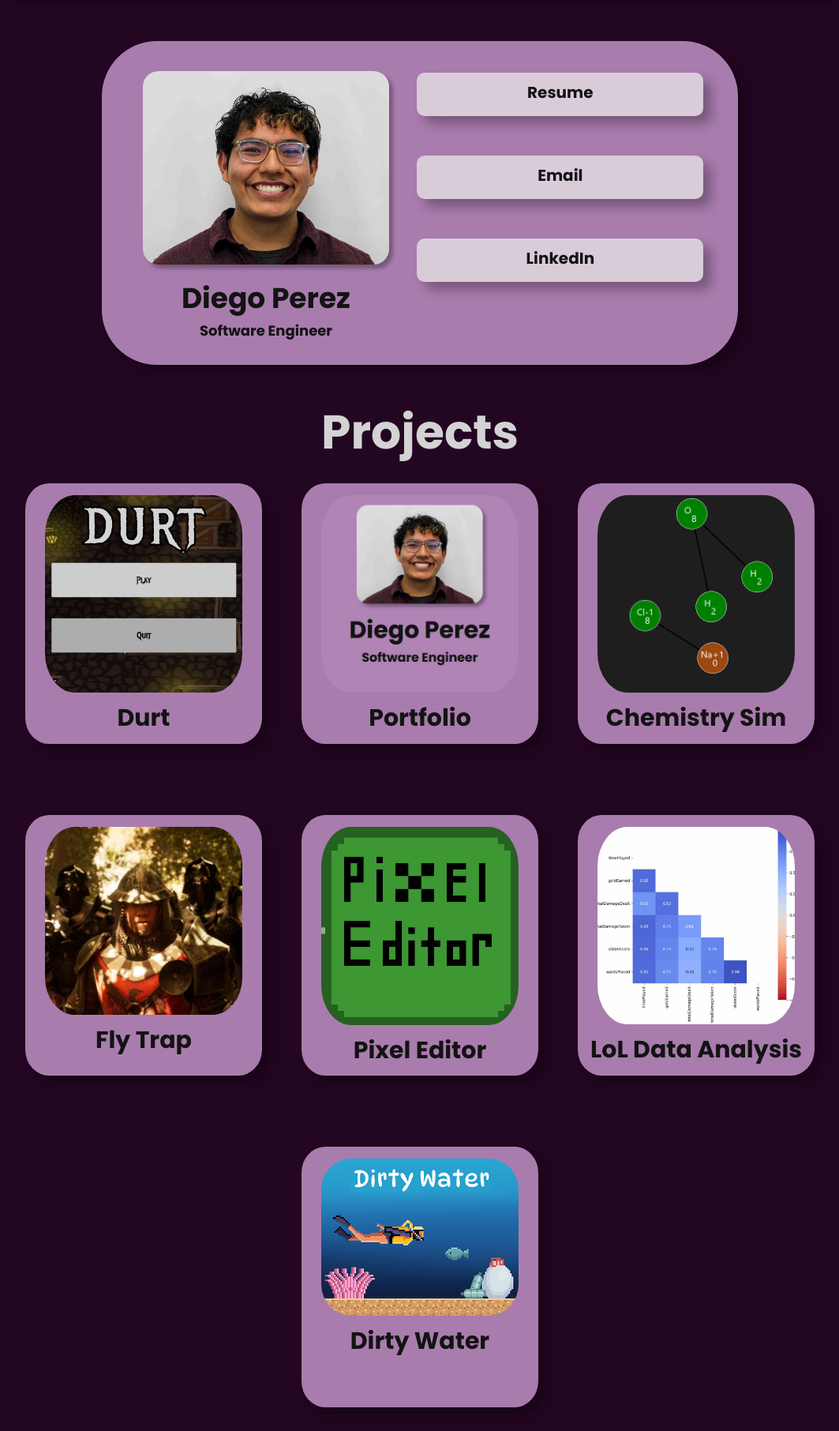
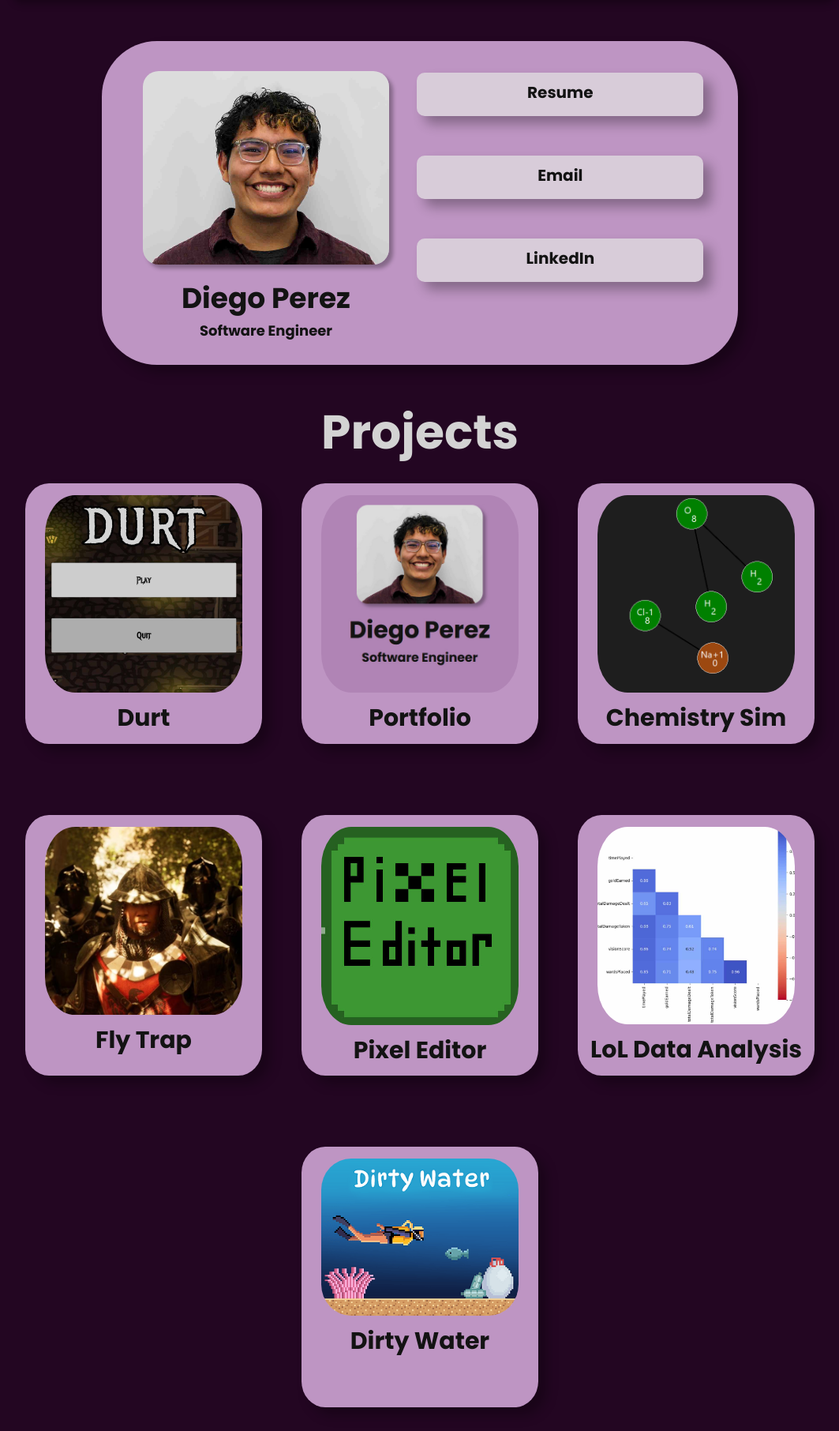
Before and after one commit to Dpere22/Portfolio, a Django app: page / in a window 1280 px wide. Shown: the part 75-1887 px from the top of the page at 79% size, without its empty margins (108-1171 px from the left). Run offline with Django 5.2, Linux system fonts and the light colour scheme; data comes from the database, SQL or seed files in the repository.

Commit message:
Minor Color Change

```diff
--- a/static/main.css
+++ b/static/main.css
@@ -39,7 +39,7 @@ nav{
     }
 }
 .card, .project{
-    background-color: #a97cae;
+    background-color: #be95c3;
     color: #131313;
 }
 .card{
```
